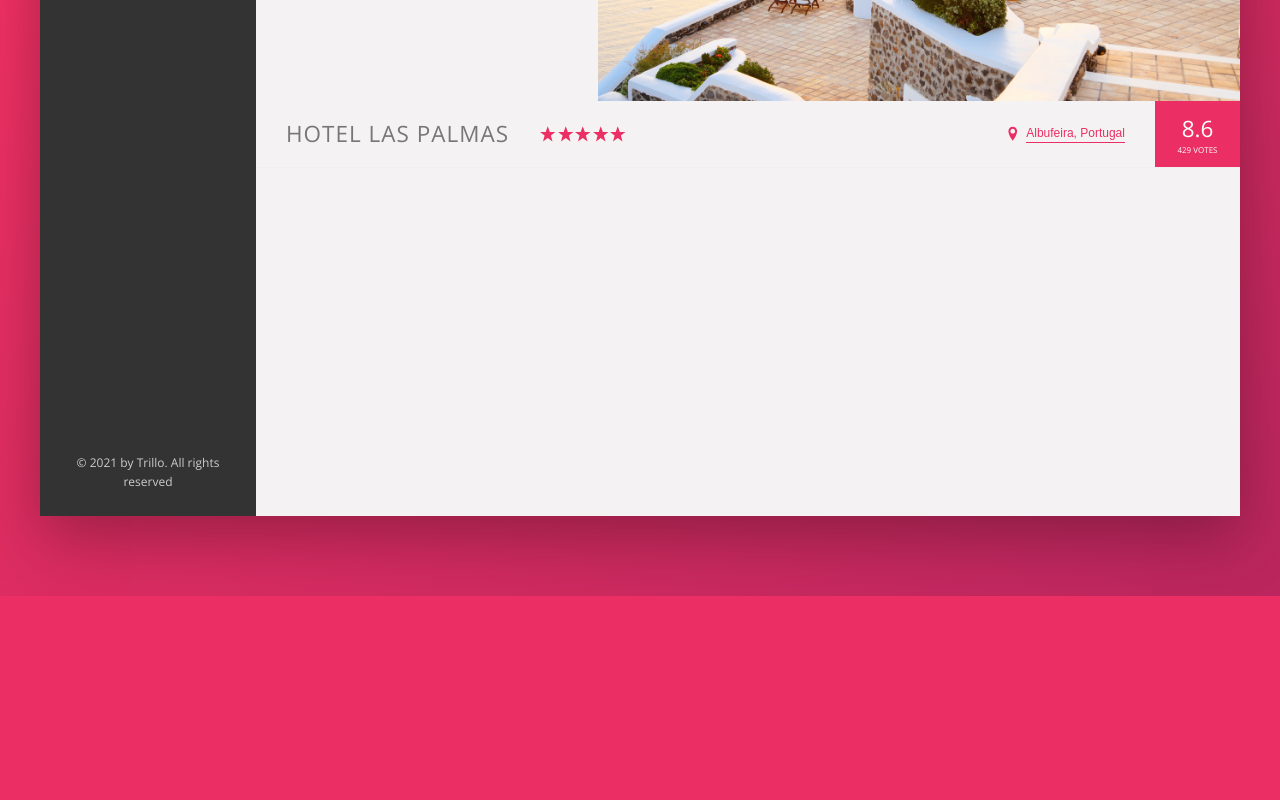
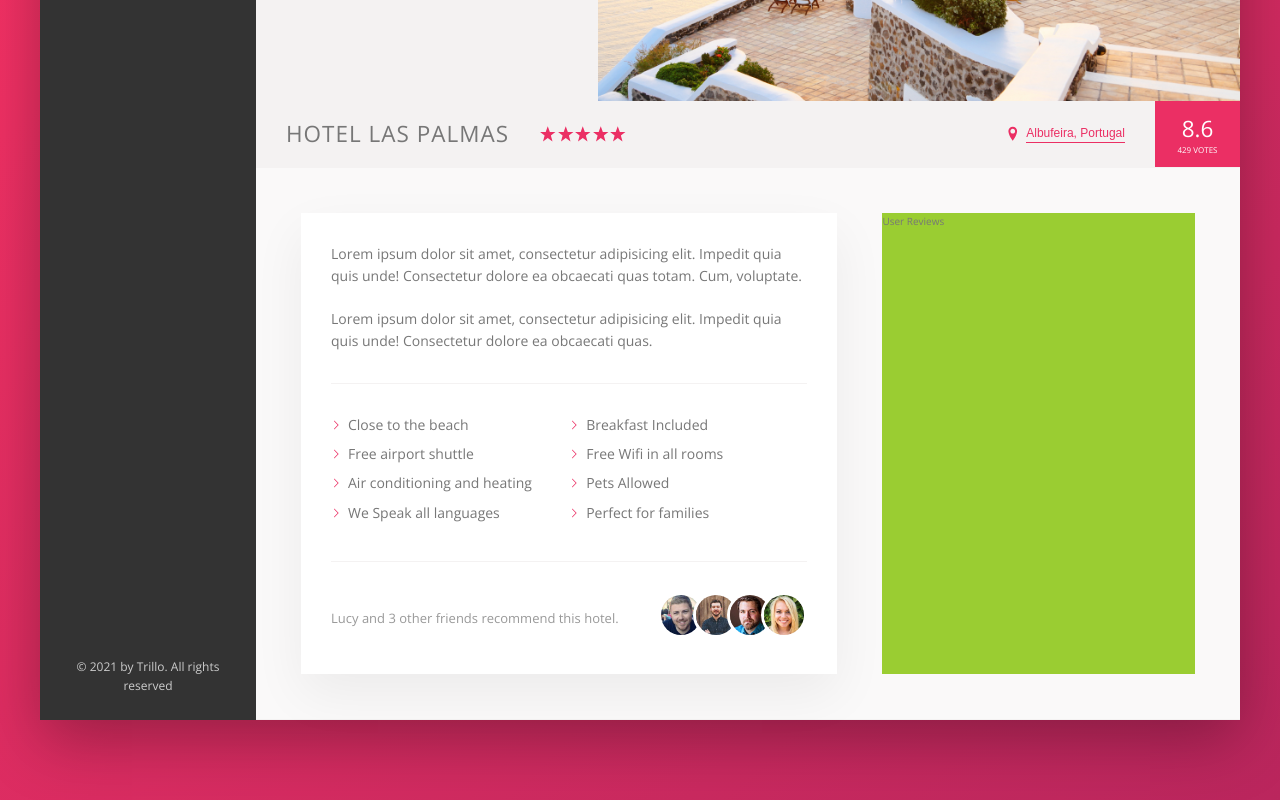
Before and after one commit to Drewery-ctrl/trillo, a website: page index.html in a window 1280 px wide. Shown: the part 434-1234 px from the top of the page. Before the commit the page ends 1030 px from the top, so only its background shows below. Drawn offline with nearby package versions, Linux system fonts and the light colour scheme.

Commit message:
Finished description section

```diff
--- a/index.html
+++ b/index.html
@@ -144,6 +144,45 @@
                     <div class="overview__rating-count">429 votes</div>
                 </div>
             </div>
+
+            <div class="detail">
+                <div class="description">
+                    <p class="paragraph">
+                        Lorem ipsum dolor sit amet, consectetur adipisicing elit. Impedit quia quis unde! Consectetur
+                        dolore ea obcaecati quas totam. Cum, voluptate.
+                    </p>
+                    <p class="paragraph">
+                        Lorem ipsum dolor sit amet, consectetur adipisicing elit. Impedit quia quis unde! Consectetur
+                        dolore ea obcaecati quas.
+                    </p>
+                    <ul class="list">
+                        <li class="list__item">Close to the beach</li>
+                        <li class="list__item">Breakfast Included</li>
+                        <li class="list__item">Free airport shuttle</li>
+                        <li class="list__item">Free Wifi in all rooms</li>
+                        <li class="list__item">Air conditioning and heating</li>
+                        <li class="list__item">Pets Allowed</li>
+                        <li class="list__item">We Speak all languages</li>
+                        <li class="list__item">Perfect for families</li>
+                    </ul>
+                    <div class="recommend">
+                        <p class="recommend__count">
+                            Lucy and 3 other friends recommend this hotel.
+                        </p>
+                        <div class="recommend__friends">
+                            <img src="img/user-3.jpg" alt="Friend 1" class="recommend__photo">
+                            <img src="img/user-4.jpg" alt="Friend 2" class="recommend__photo">
+                            <img src="img/user-5.jpg" alt="Friend 3" class="recommend__photo">
+                            <img src="img/user-6.jpg" alt="Friend 4" class="recommend__photo">
+                        </div>
+                    </div>
+                </div>
+
+
+                <div class="user-reviews">
+                    User Reviews
+                </div>
+            </div>
         </main>
     </div>
 </div>
--- a/sass/base/_base.scss
+++ b/sass/base/_base.scss
@@ -13,7 +13,10 @@
   --color-grey-dark-2: #777;
   --color-grey-dark-3: #999;
 
-  --shadow-dark: 0 2rem 6rem rgba(0,0,0,.3);
+  --shadow-dark: 0 2rem 6rem rgba(0, 0, 0, .3);
+  --shadow-light: 0 2rem 5rem rgba(0, 0, 0, .06);
+
+  --bb-line: 1px solid var(--color-grey-light-2);
 }
 
 
--- a/sass/components/_components.scss
+++ b/sass/components/_components.scss
@@ -207,7 +207,7 @@
 .overview {
   display: flex;
   align-items: center;
-  border-bottom: 1px solid var(--color-grey-light-3);
+  border-bottom: var(--bb-line);
 
   &__heading {
     font-size: 2.25rem;
@@ -303,3 +303,79 @@
     box-shadow: none;
   }
 }
+
+
+//////////////////////////////////////////////
+// PARAGRAPH
+.paragraph:not(:last-of-type) {
+  margin-bottom: 2rem;
+}
+
+
+//////////////////////////////////////////////
+// LIST
+.list {
+  list-style: none;
+  margin: 3rem 0;
+  padding: 3rem 0;
+  border-top: var(--bb-line);
+  border-bottom: var(--bb-line);
+
+  display: flex;
+  flex-wrap: wrap;
+
+  &__item {
+    flex: 0 0 50%;
+    margin-bottom: .7rem;
+  }
+
+  &__item::before {
+    content: "";
+    display: inline-block;
+    height: 1rem;
+    width: 1rem;
+    margin-right: .7rem;
+
+    //older browsers
+    //background-image: url(../img/chevron-thin-right.svg);
+    //background-size: cover;
+
+    //Newer Browsers
+    background-color: var(--color-primary);
+    -webkit-mask-image: url(../img/chevron-thin-right.svg);
+    -webkit-mask-size: cover;
+    mask-image: url(../img/chevron-thin-right.svg);
+    mask-size: cover;
+  }
+}
+
+
+//////////////////////////////////////////////
+// RECOMMEND
+.recommend {
+  display: flex;
+  align-items: center;
+
+  font-size: 1.3rem;
+  color: var(--color-grey-dark-3);
+
+  &__count {
+    margin-right: auto;
+  }
+
+  &__friends {
+
+  }
+
+  &__photo {
+    box-sizing: content-box;
+    height: 4rem;
+    width: 4rem;
+    border-radius: 50%;
+    border: 3px solid #fff;
+
+    &:not(:last-child) {
+      margin-right: -1.5rem;
+    }
+  }
+}
--- a/sass/layouts/_layouts.scss
+++ b/sass/layouts/_layouts.scss
@@ -13,7 +13,7 @@
   font-size: 1.4rem;
   height: 7rem;
   background-color: #fff;
-  border-bottom: 1px solid var(--color-grey-light-2);
+  border-bottom: var(--bb-line);
 
   display: flex;
   justify-content: space-between;
@@ -33,6 +33,27 @@
 }
 
 .hotel-view {
-  height: 80rem;
   flex: 1;
 }
+
+
+.detail {
+  display: flex;
+  padding: 4.5rem;
+  background-color: var(--color-grey-light-1);
+  border-bottom: var(--bb-line);
+}
+
+.description{
+  font-size: 1.4rem;
+  background-color: #fff;
+  box-shadow: var(--shadow-light);
+  padding: 3rem;
+  flex: 0 0 60%;
+  margin-right: 4.5rem;
+}
+
+.user-reviews{
+  background-color: yellowgreen;
+  flex: 1;
+}
```
Also changed, not shown: css/style.css.
